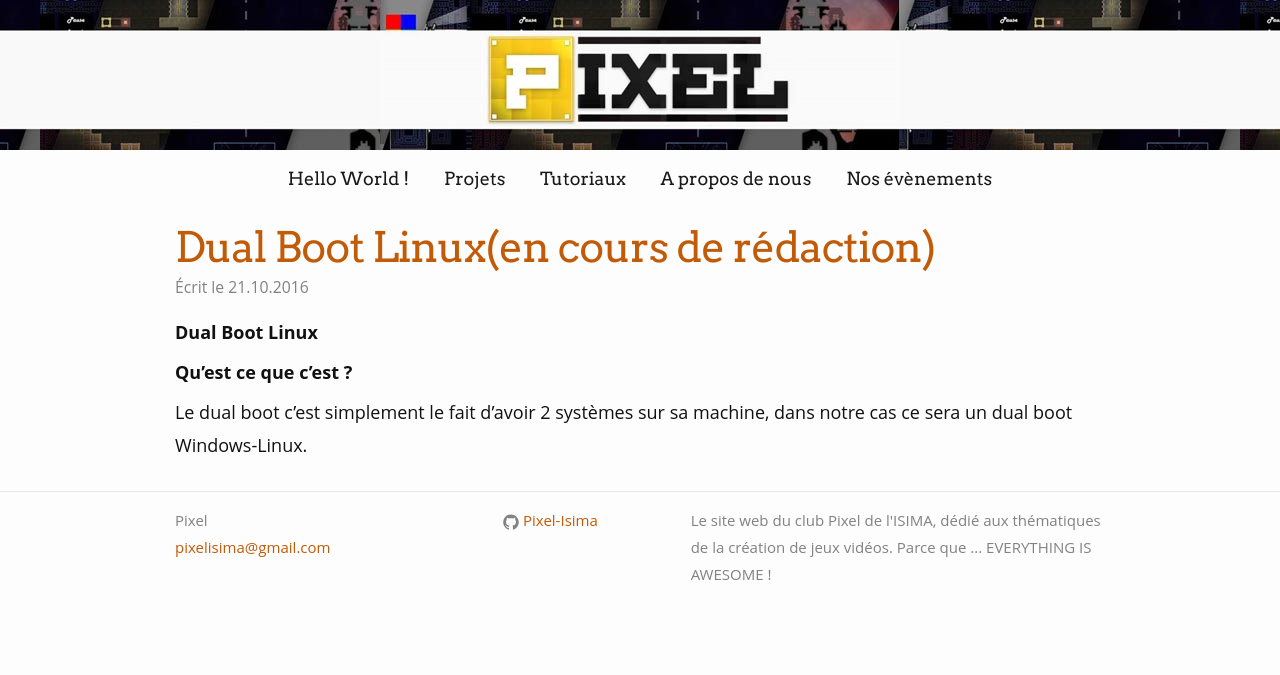
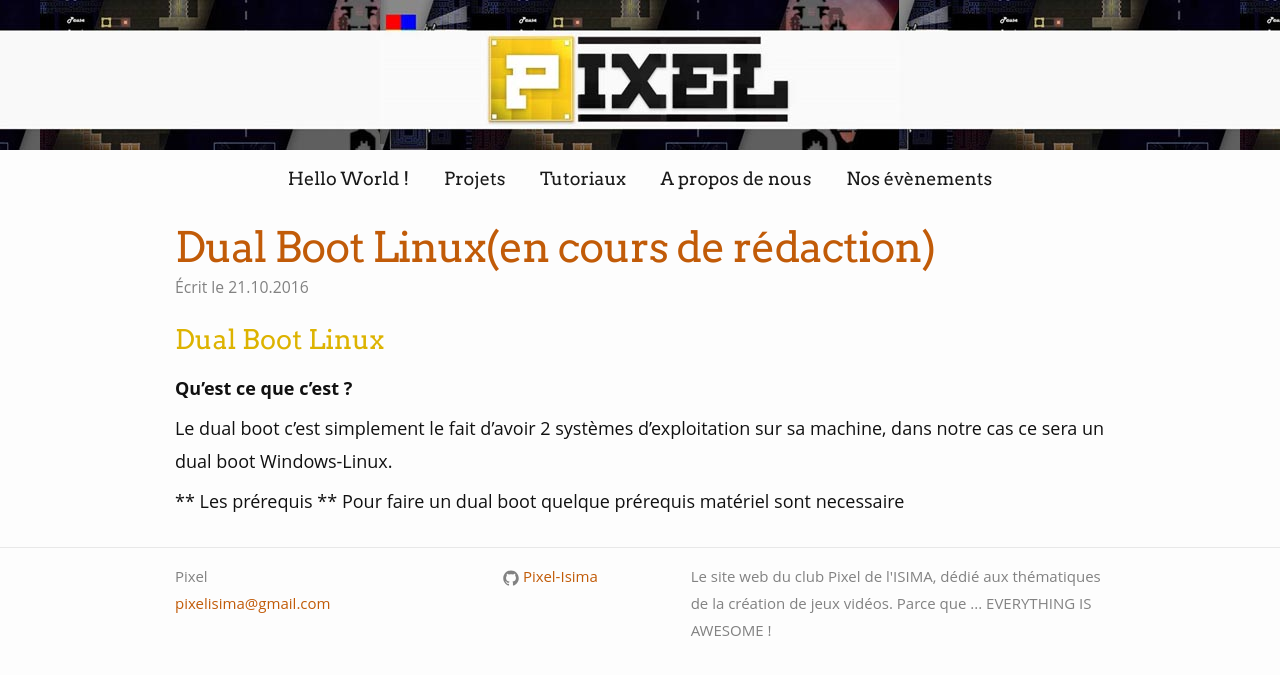
Before and after one commit to Pixel-Isima/Pixel-Isima.github.io, a Jekyll site: the page built from _posts/2016-10-21-Dual-Boot-Linux.markdown, in a window 1280 px wide. Shown: the top 675 px of the page. Built offline with Jekyll 4.4.1, drawn with Linux system fonts in a browser that asks for light colours; some web fonts are replaced.

Commit message:
Update 2016-10-21-Dual-Boot-Linux.markdown

```diff
--- a/_posts/2016-10-21-Dual-Boot-Linux.markdown
+++ b/_posts/2016-10-21-Dual-Boot-Linux.markdown
@@ -5,8 +5,11 @@ date : 2016-10-21 08:57:30 -0700
 categories: tutorial
 summary: Pour tous ceux qui veulent coder avec un vrai OS, voici un petit tuto pour installer une distribution Linux en dual boot.
 ---
-**Dual Boot Linux**
+# Dual Boot Linux
 
 **Qu'est ce que c'est ?**
 
-Le dual boot c'est simplement le fait d'avoir 2 systèmes sur sa machine, dans notre cas ce sera un dual boot Windows-Linux.
+Le dual boot c'est simplement le fait d'avoir 2 systèmes d'exploitation sur sa machine, dans notre cas ce sera un dual boot Windows-Linux.
+
+** Les prérequis **
+Pour faire un dual boot quelque prérequis matériel sont necessaire
```
